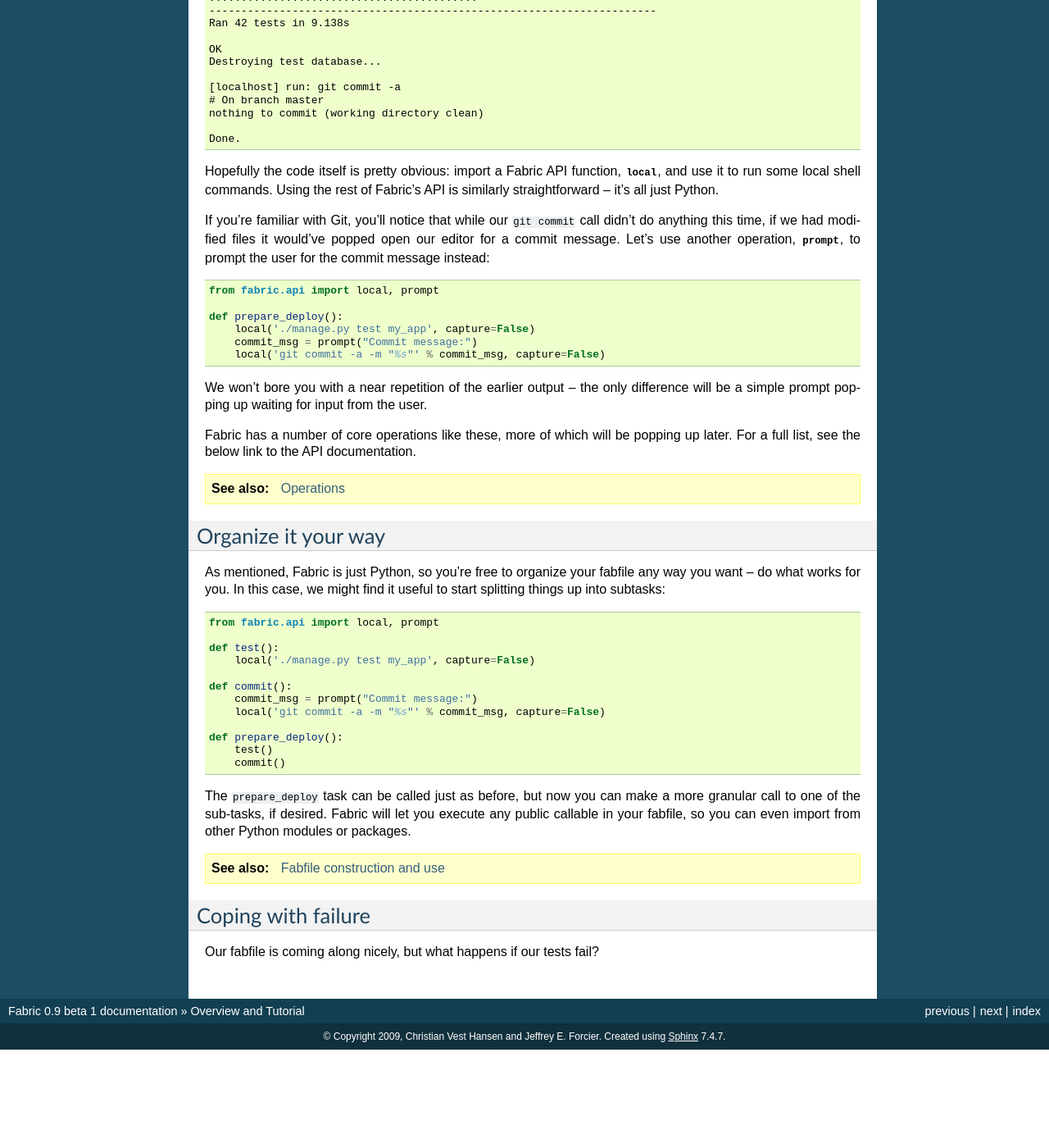
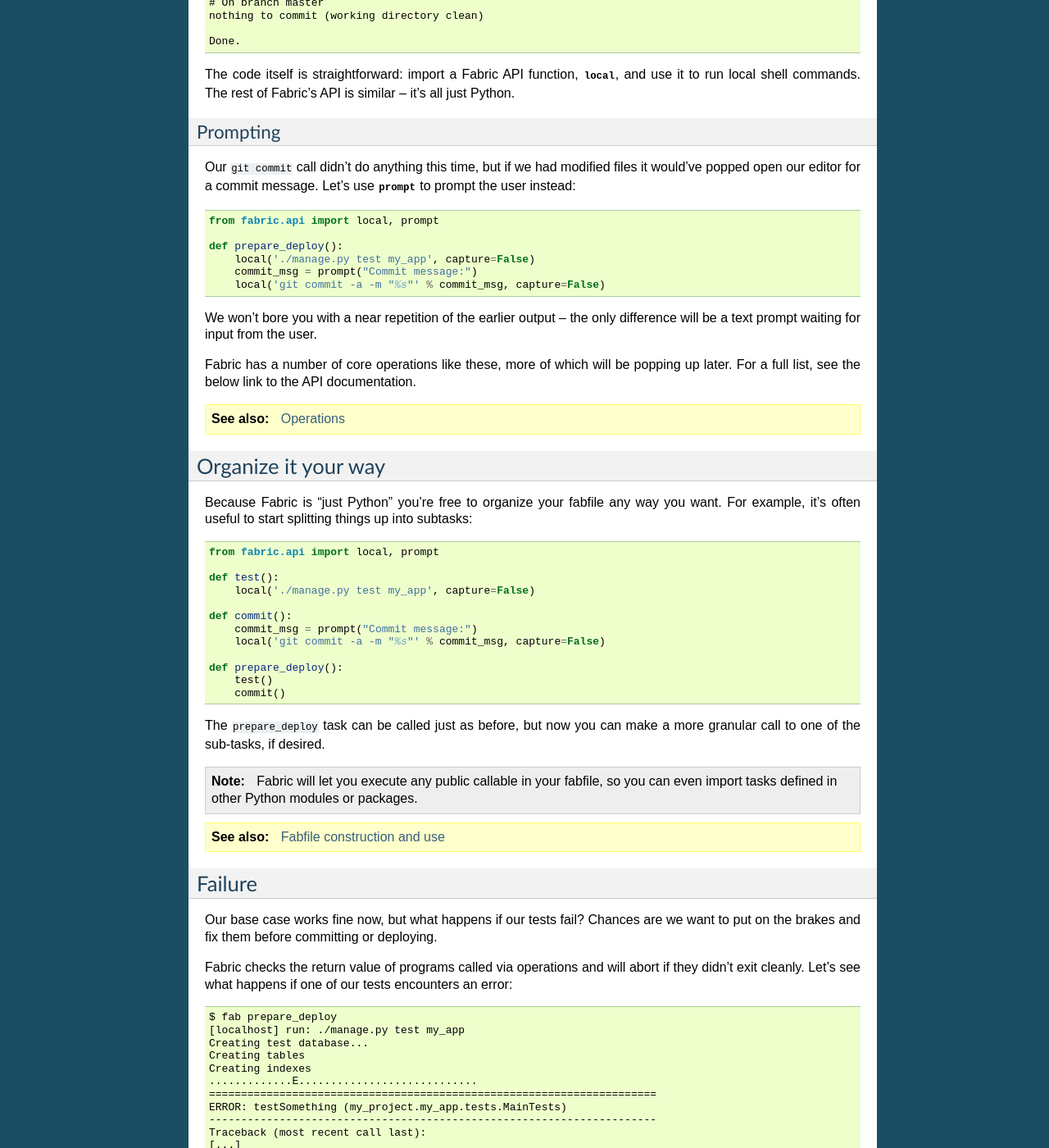
Before and after one commit to fabric/fabric, a Sphinx documentation site: the page built from docs/tutorial.rst, in a window 1280 px wide and 1400 px high, scrolled down 1956 px. Shown: the whole window at 82% size. Built offline with Sphinx 7.4.7, drawn with Linux system fonts in a browser that asks for light colours; before the commit the page ends 3236 px from its top, so only the background shows below that; some of the changed text lies outside the part shown.

Commit message:
Additional work (new content, tweaks) on tutorial

```diff
--- a/docs/tutorial.rst
+++ b/docs/tutorial.rst
@@ -6,8 +6,7 @@
 
 This document is a whirlwind tour of Fabric's features and a quick guide to its
 use. Additional documentation (which is linked to throughout) can be found in
-the :ref:`usage documentation <usage-docs>` -- we'll be light on details here,
-so please check out the links.
+the :ref:`usage documentation <usage-docs>` -- please make sure to check it out.
 
 
 What is Fabric?
@@ -20,27 +19,26 @@
 
 More specifically, Fabric is:
 
+* A tool that lets you execute **arbitrary Python functions** via the **command
+  line**.
 * A library of functions (built on top of a lower-level library) to make
   executing shell commands over SSH **easy** and **Pythonic**;
-* A tool that lets you execute **arbitrary Python functions** via the **command
-  line**.
 
 Naturally, most users combine these two things, using Fabric to write and
 execute Python functions, or **tasks**, to automate interactions with remote
 servers. Let's take a look.
 
 
-Starting out
-============
+Hello, ``fab``
+==============
 
 This wouldn't be a proper tutorial without "the usual"::
 
     def hello():
         print("Hello world!")
 
-Placed in a file called ``fabfile.py`` (without any other code whatsoever!)
-that function can be executed with the ``fab`` tool (installed as part of
-Fabric) and does just what you'd expect::
+Placed in a file called ``fabfile.py``, that function can be executed with the
+``fab`` tool (installed as part of Fabric) and does just what you'd expect::
 
     $ fab hello
     Hello world!
@@ -53,26 +51,23 @@
 .. seealso:: :doc:`usage/execution`, :doc:`usage/fabfiles`
 
 
-Using operations
-================
+Local commands
+==============
 
-While convenient, the ``fab`` tool isn't very interesting, only saving you the
-usual ``if __name__ == "__main__"`` stuff. It's designed to be paired with
-Fabric's API full of functions for executing commands, moving files around, and
-so forth. Functions in this API are sometimes called **operations**.
+Without importing anything, ``fab`` just saves a couple lines of ``if __name__
+== "__main__"`` boilerplate. It's mostly designed for use with Fabric's API,
+which contains functions (or **operations**) for executing shell commands,
+moving files around, and so forth.
 
-Let's start building a hypothetical Web application fabfile. Fabfiles work best when at the root of a project source tree (because they can be picked up by ``fab`` while anywhere inside the tree)::
+Let's build a hypothetical Web application fabfile. Fabfiles work best at the
+root of a project (because they can be picked up by ``fab`` while anywhere
+inside the project)::
 
     .
     |-- __init__.py
     |-- app.wsgi
     |-- fabfile.py <-- our fabfile!
     |-- manage.py
-    |-- media
-    |   |-- global.js
-    |   |-- img
-    |   |   `-- favicon.ico
-    |   `-- screen.css
     `-- my_app
         |-- __init__.py
         |-- models.py
@@ -84,12 +79,11 @@
 
 .. note::
 
-    The above, for those familiar with it, is a Django application. However,
-    Fabric isn't tied to any external codebase unless you explicitly import
-    one -- this is solely an example!
+    We're using a Django application here, but only as an example -- Fabric is
+    not tied to any external codebase, save for its SSH library.
 
-Starting out, perhaps we want to just have a task that runs our tests and then
-checks any changed files into our SCM so we're ready for a SCM-based deploy::
+For starters, perhaps we want to run our tests and then check changes into our
+SCM so we're ready for a deploy::
 
     from fabric.api import local
 
@@ -117,13 +111,17 @@
 
     Done.
 
-Hopefully the code itself is pretty obvious: import a Fabric API function, `~fabric.operations.local`, and use it to run some local shell commands. Using the rest of Fabric's API is similarly straightforward -- it's all just Python.
+The code itself is straightforward: import a Fabric API function,
+`~fabric.operations.local`, and use it to run local shell commands. The rest of
+Fabric's API is similar -- it's all just Python.
 
-If you're familiar with Git, you'll notice that while our ``git commit`` call
-didn't do anything this time, if we had modified files it would've popped open
-our editor for a commit message. Let's use another operation,
-`~fabric.operations.prompt`, to prompt the user for the commit message
-instead::
+
+Prompting
+---------
+
+Our ``git commit`` call didn't do anything this time, but if we had modified
+files it would've popped open our editor for a commit message. Let's use
+`~fabric.operations.prompt` to prompt the user instead::
 
     from fabric.api import local, prompt
 
@@ -132,7 +130,8 @@
         commit_msg = prompt("Commit message:")
         local('git commit -a -m "%s"' % commit_msg, capture=False)
 
-We won't bore you with a near repetition of the earlier output -- the only difference will be a simple prompt popping up waiting for input from the user.
+We won't bore you with a near repetition of the earlier output -- the only
+difference will be a text prompt waiting for input from the user.
 
 Fabric has a number of core operations like these, more of which will be
 popping up later. For a full list, see the below link to the API documentation.
@@ -143,7 +142,9 @@
 Organize it your way
 ====================
 
-As mentioned, Fabric is just Python, so you're free to organize your fabfile any way you want -- do what works for you. In this case, we might find it useful to start splitting things up into subtasks::
+Because Fabric is "just Python" you're free to organize your fabfile any way
+you want. For example, it's often useful to start splitting things up into
+subtasks::
 
     from fabric.api import local, prompt
 
@@ -158,12 +159,84 @@
         test()
         commit()
 
-The ``prepare_deploy`` task can be called just as before, but now you can make a more granular call to one of the sub-tasks, if desired. Fabric will let you execute any public callable in your fabfile, so you can even import from other Python modules or packages.
+The ``prepare_deploy`` task can be called just as before, but now you can make
+a more granular call to one of the sub-tasks, if desired.
+
+.. note::
+
+    Fabric will let you execute any public callable in your fabfile, so you can
+    even import tasks defined in other Python modules or packages.
 
 .. seealso:: :doc:`usage/fabfiles`
 
 
+Failure
+=======
+
+Our base case works fine now, but what happens if our tests fail?  Chances are
+we want to put on the brakes and fix them before committing or deploying.
+
+Fabric checks the return value of programs called via operations and will abort
+if they didn't exit cleanly. Let's see what happens if one of our tests
+encounters an error::
+
+    $ fab prepare_deploy
+    [localhost] run: ./manage.py test my_app
+    Creating test database...
+    Creating tables
+    Creating indexes
+    .............E............................
+    ======================================================================
+    ERROR: testSomething (my_project.my_app.tests.MainTests)
+    ----------------------------------------------------------------------
+    Traceback (most recent call last):
+    [...]
+
+    ----------------------------------------------------------------------
+    Ran 42 tests in 9.138s
+
+    FAILED (errors=1)
+    Destroying test database...
+
+    Fatal error: local() encountered an error (return code 2) while executing './manage.py test my_app'
+
+    Aborting.
+
+Great! We didn't have to do anything ourselves: Fabric detected the failure and
+aborted.
+
 Coping with failure
-===================
+-------------------
 
-Our fabfile is coming along nicely, but what happens if our tests fail?
+But what if we wanted to be flexible and give the user a choice? A setting
+called :ref:`warn_only` lets you turn aborts into warnings, allowing flexible
+error handling to occur.
+
+Let's flip this setting on for our ``test`` function, and then inspect the
+result of our `~fabric.operations.local` call ourselves::
+
+    from __future__ import with_statement
+    from fabric.api import local, prompt, settings, abort
+    from fabric.contrib.console import confirm
+
+    def test():
+        with settings(warn_only=True):
+            result = local('./manage.py test my_app', capture=False)
+        if result.failed and not confirm("Tests failed. Continue anyway?"):
+            abort("Aborting at user request.")
+
+    [...]
+
+In adding this new feature we've introduced a number of new things:
+
+* The ``__future__`` import required to use ``with:`` in Python 2.5;
+* Fabric's `contrib.console <fabric.contrib.console>` submodule, containing the
+  `~fabric.contrib.console.confirm` function, used for simple yes/no prompts;
+* The `~fabric.context_managers.settings` context manager, used to apply
+  settings to a specific block of code;
+* And the `~fabric.utils.abort` function, used to manually abort execution.
+
+However, despite the additional complexity, it's still pretty easy to follow,
+and we now have a solid test task in place.
+
+.. seealso:: :doc:`usage/execution`, :doc:`api/core/context_managers`
```
Also changed, not shown: other parts of docs/tutorial.rst (+1 -1 lines).
